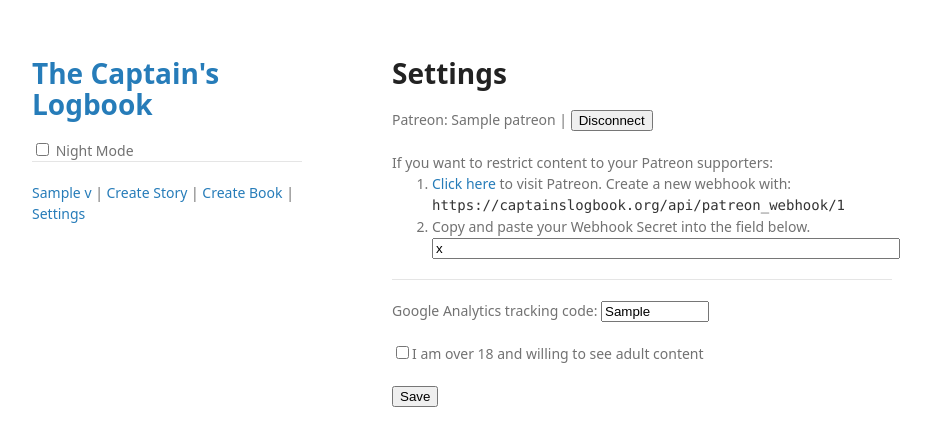
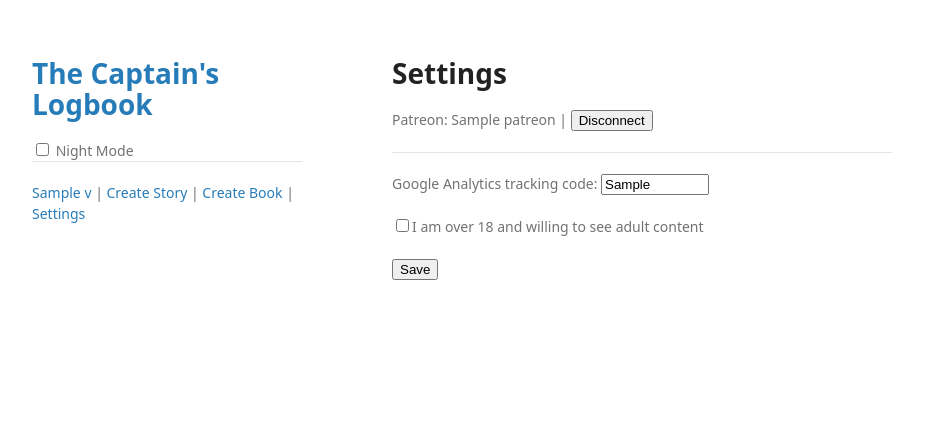
Before and after one commit to captainmeta4/captainsjournal, a Flask app: template templates/settings.html in a window 1280 px wide. Shown: the top 446 px of the page, without its empty margins (178-1109 px from the left). Run offline with Flask 2, Linux system fonts and the light colour scheme; the template is opened without the code that fills it: most values are stand-ins (such as "Sample title", 1, 10 or a date in 2020); parts of the project's set-up code (start-up, migrations or seed data) failed here and were passed over; some libraries are stand-ins or nearby versions.

Commit message:
retract patreon feature

```diff
--- a/templates/settings.html
+++ b/templates/settings.html
@@ -11,7 +11,7 @@ Patreon: {% if v.patreon %}{{ v.patreon }} | <form style="display:inline-block"
 
 
 <form action="/api/settings" method="post">
-{% if v.patreon %}
+{% if v.patreon and v.admin %}
 If you want to restrict content to your Patreon supporters:
 <ol>
 <li><a href="https://www.patreon.com/portal/registration/register-webhooks">Click here</a> to visit Patreon. Create a new webhook with: <code>https://captainslogbook.org/api/patreon_webhook/{{ v.id }}</code></li>
```
